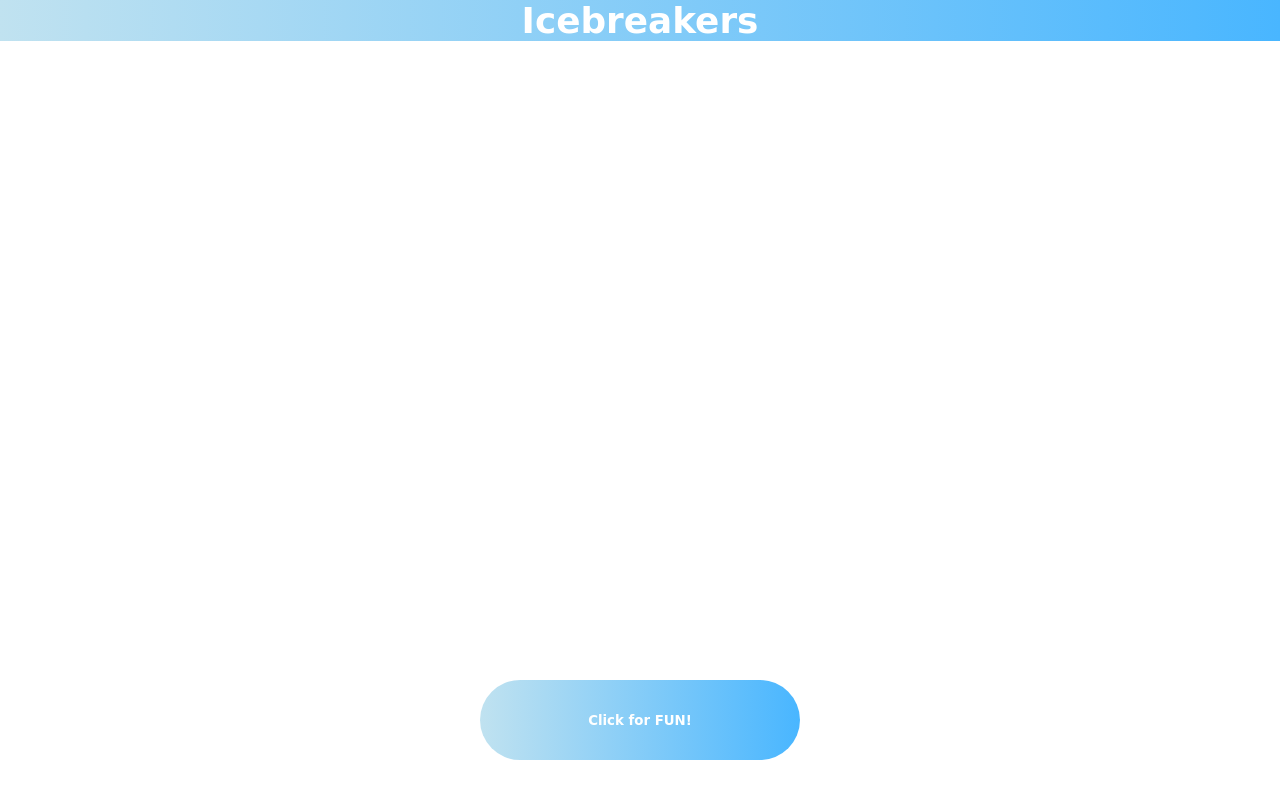
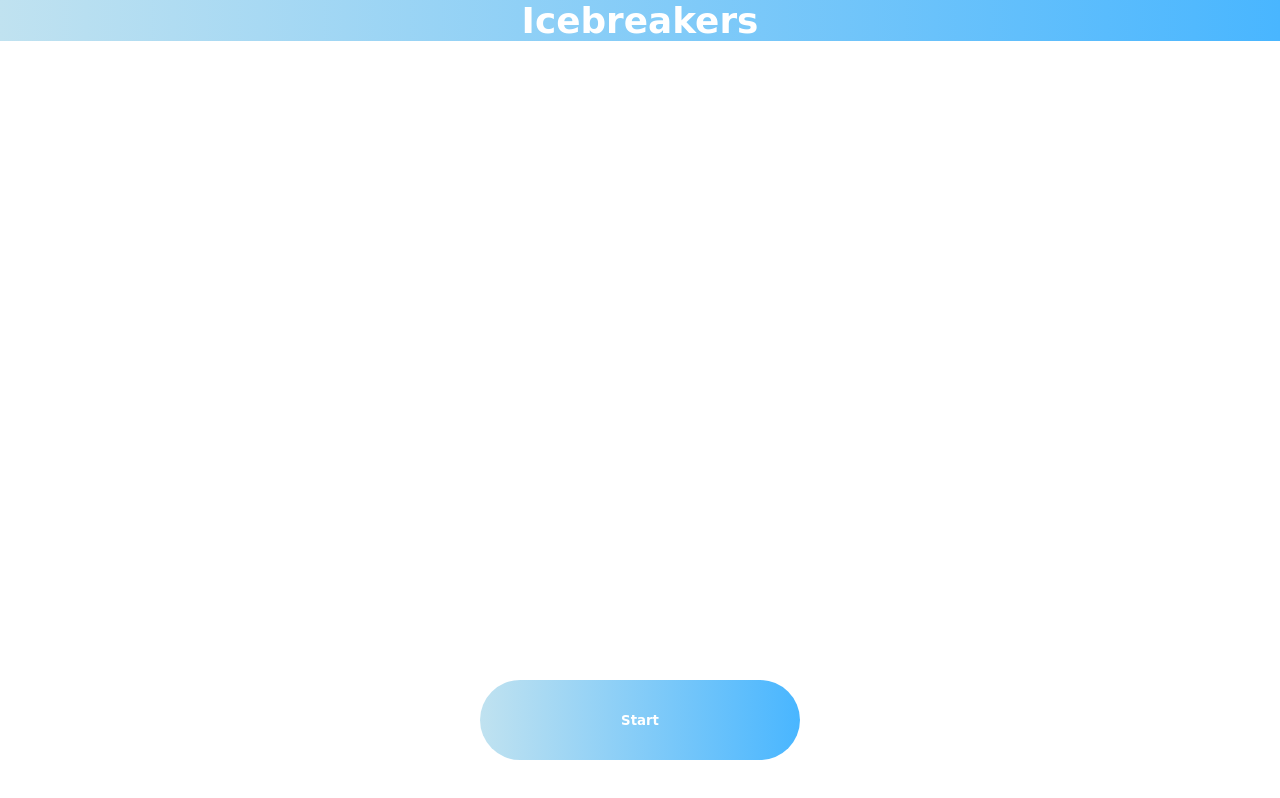
Before and after one commit to liamalexander/randomIcebreakerQuestions, a plain HTML site: page index.html in a window 1280 px wide. Drawn offline with Linux system fonts and the light colour scheme.

Commit message:
change btn

```diff
--- a/index.html
+++ b/index.html
@@ -18,7 +18,7 @@
     <div class="question-wrapper">
       <p id="question-holder"></p>
     </div>
-    <button id="question-btn">Click for FUN!</button>
+    <button id="question-btn">Start</button>
   </div>
   <script src="/script.js" type="module"></script>
 </body>
```
